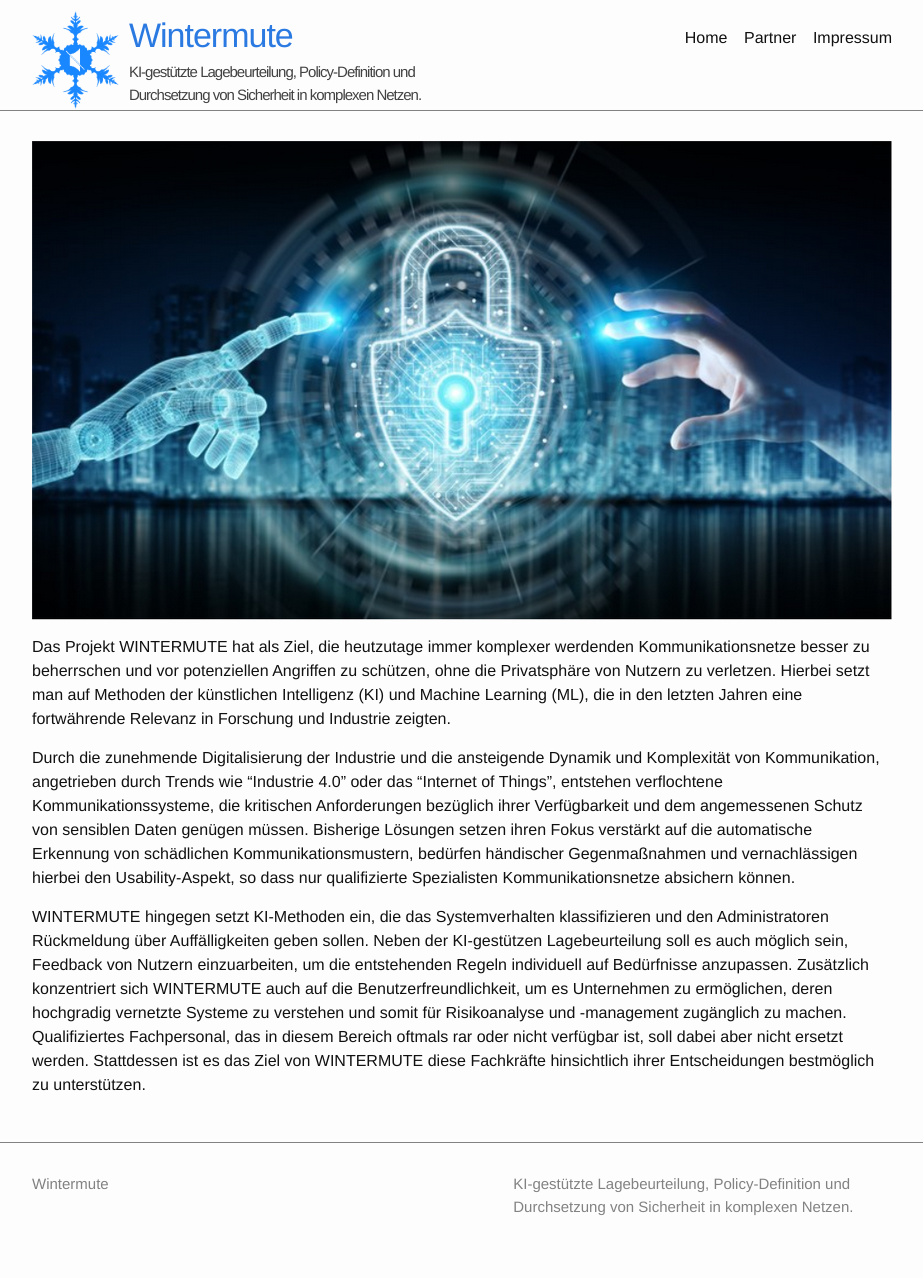
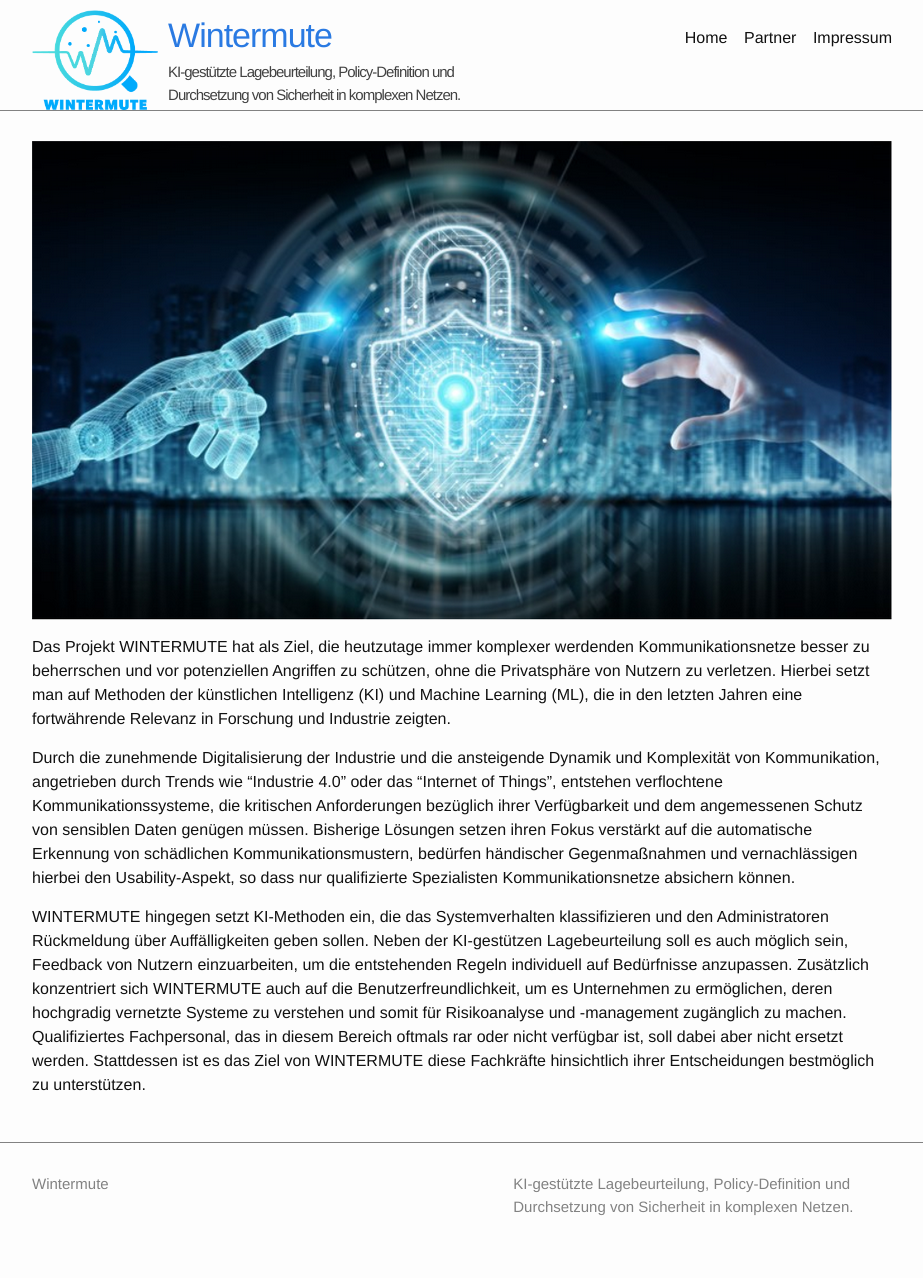
Before and after one commit to wintermute-project/website, a Jekyll site: the page built from index.md, in a window 1280 px wide. Shown: the whole page, without its empty margins (178-1101 px from the left). Built offline with Jekyll 4.4.1, drawn with Linux system fonts in a browser that asks for light colours.

Commit message:
Update header.html

```diff
--- a/_includes/header.html
+++ b/_includes/header.html
@@ -4,7 +4,7 @@
 
     <div class="site-title">
         <div class="site-title-logo" style="float:left; margin-right: 10px;">
-            <a href="{{ site.baseurl }}/" style="float: left;"><img src="{{ "/assets/img/wintermute-logo.png" | prepend: site.baseurl }}" height="100"></a>
+            <a href="{{ site.baseurl }}/" style="float: left;"><img src="{{ "/assets/img/wm_multicolor_400.png" | prepend: site.baseurl }}" height="100"></a>
         </div>
          <div class="site-title-text" style="float:right; max-width: 350px;">
           <a href="{{ site.baseurl }}/">{{ site.title }}</a>
```
